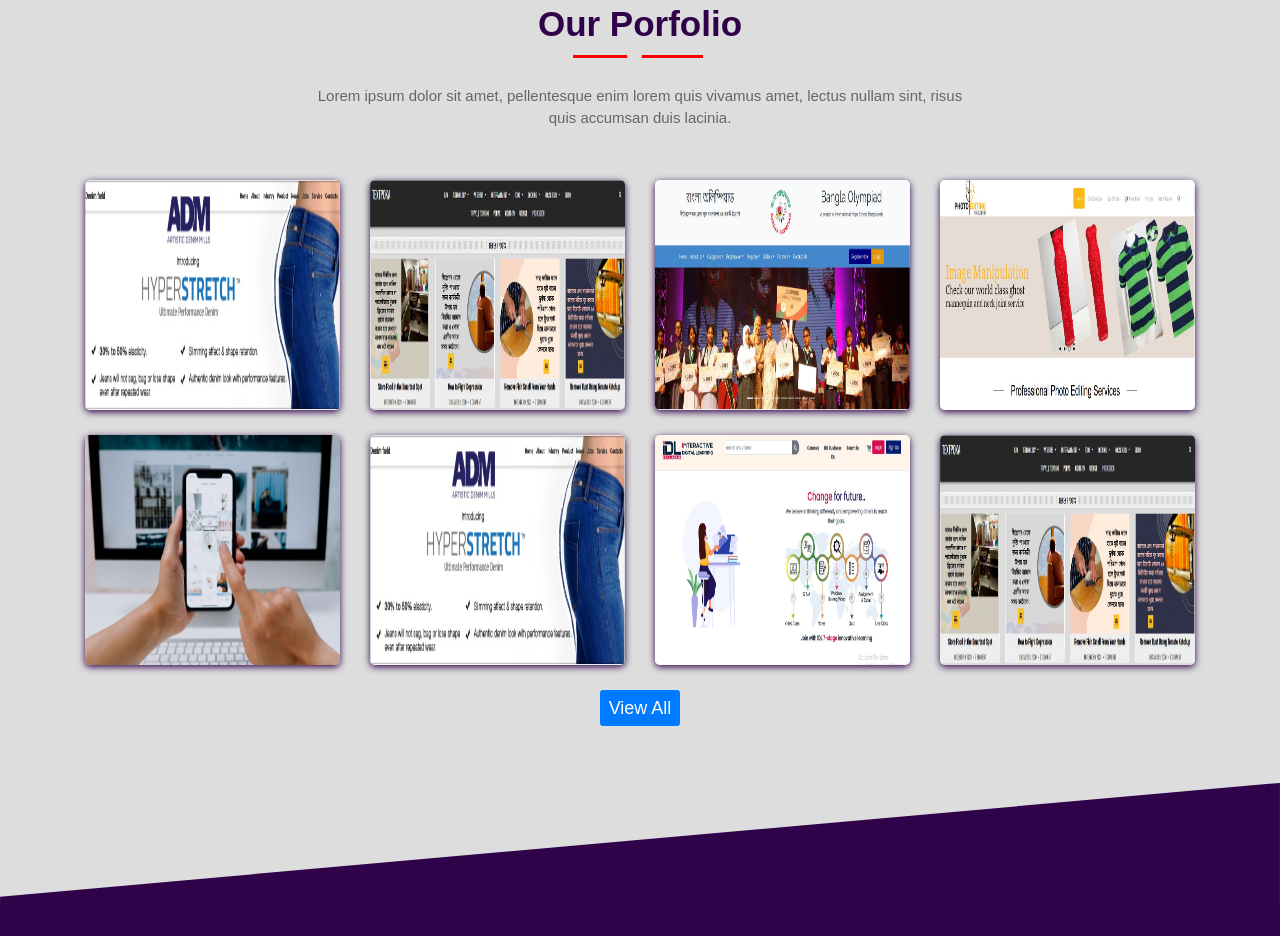
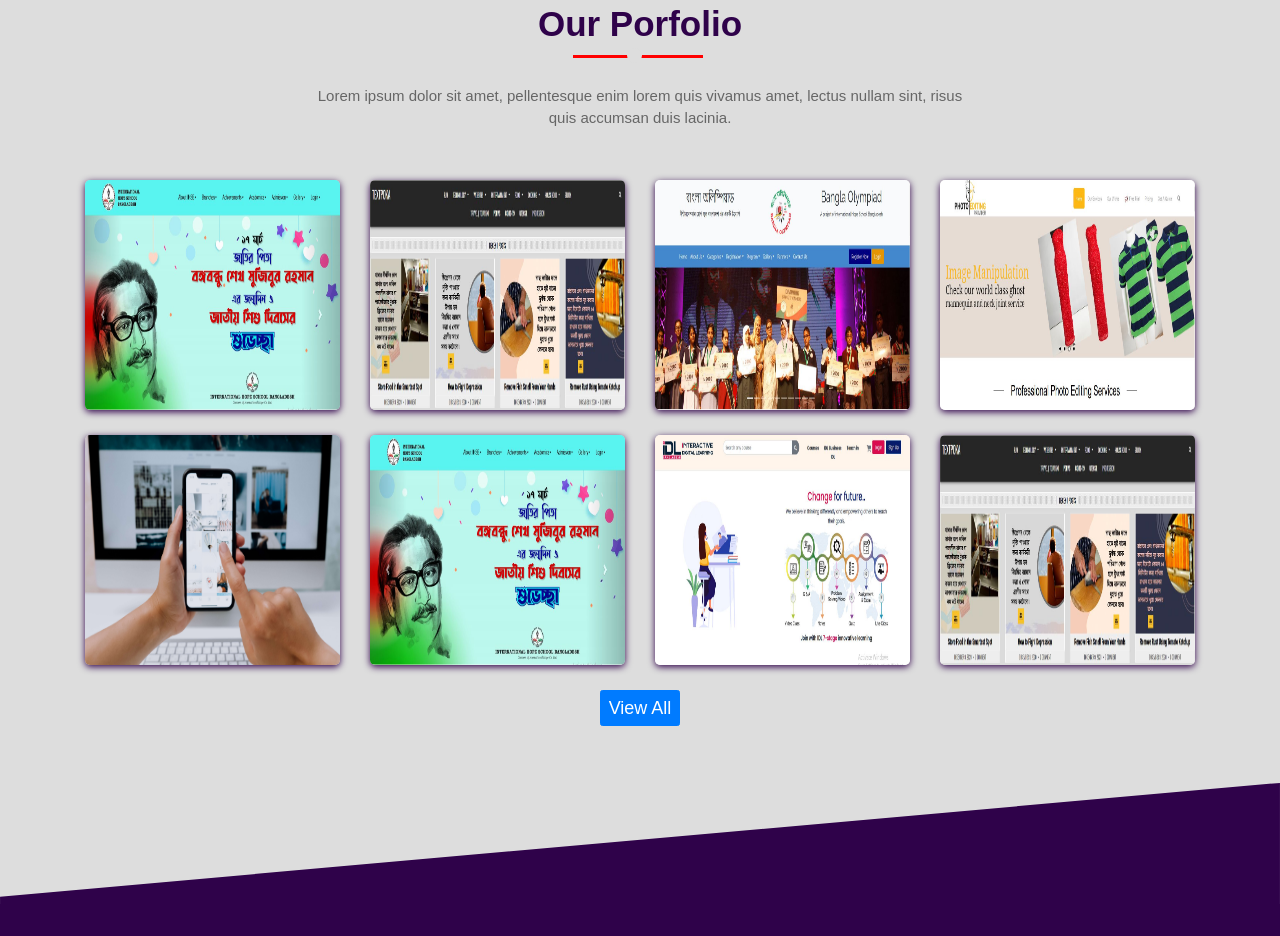
Before and after one commit to Md-Emon-Howlader/project-it, a plain HTML site: page index.html in a window 1280 px wide. Shown: the part 3632-4568 px from the top of the page. Drawn offline with nearby package versions, Linux system fonts and the light colour scheme.

Commit message:
image missing update

```diff
--- a/index.html
+++ b/index.html
@@ -273,9 +273,9 @@
 			<div class="row">
 				<div class="col-lg-3 col-md-4 col-sm-6">
 					<div class="single-gallery">
-						<img alt="" class="img-fluid" src="images/portfolio/web1.jpg">
+						<img alt="" class="img-fluid" src="images/portfolio/webdev3.jpg">
 						<div class="gallery-overlay">
-							<a class="venobox" data-gall="gallery" href="images/portfolio/web1.jpg"><i class="fas fa-plus"></i></a> <a href="portfolio.html#webdesign" target="_blank"><i class="fas fa-link"></i></a>
+							<a class="venobox" data-gall="gallery" href="images/portfolio/webdev3.jpg"><i class="fas fa-plus"></i></a> <a href="portfolio.html#webdesign" target="_blank"><i class="fas fa-link"></i></a>
 							<p>Web Design</p>
 						</div>
 					</div>
@@ -318,7 +318,7 @@
 				</div>
 				<div class="col-lg-3 col-md-4 col-sm-6">
 					<div class="single-gallery">
-						<img alt="" class="img-fluid" src="images/portfolio/web1.jpg">
+						<img alt="" class="img-fluid" src="images/portfolio/webdev3.jpg">
 						<div class="gallery-overlay">
 							<a class="venobox" data-gall="gallery" href="images/portfolio/web1.jpg"><i class="fas fa-plus"></i></a> <a href="portfolio.html#webdesign"><i class="fas fa-link"></i></a>
 							<p>Web Desing</p>
```
Also changed, not shown: images/web1.jpg (added).
